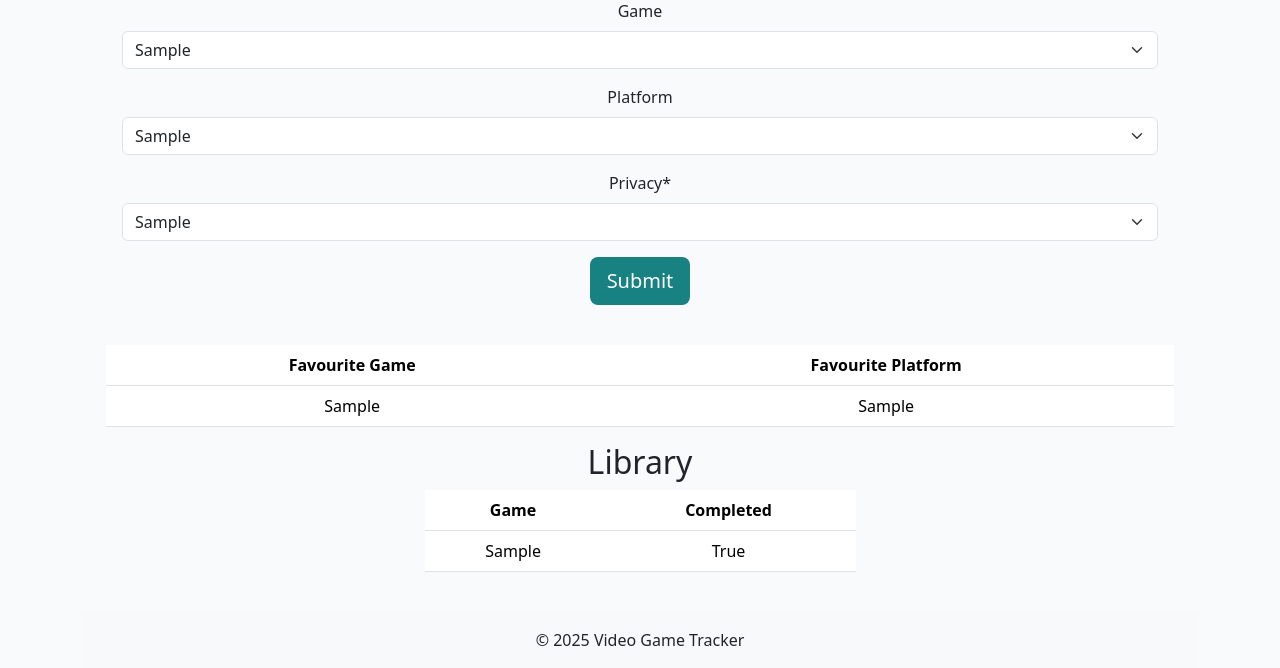
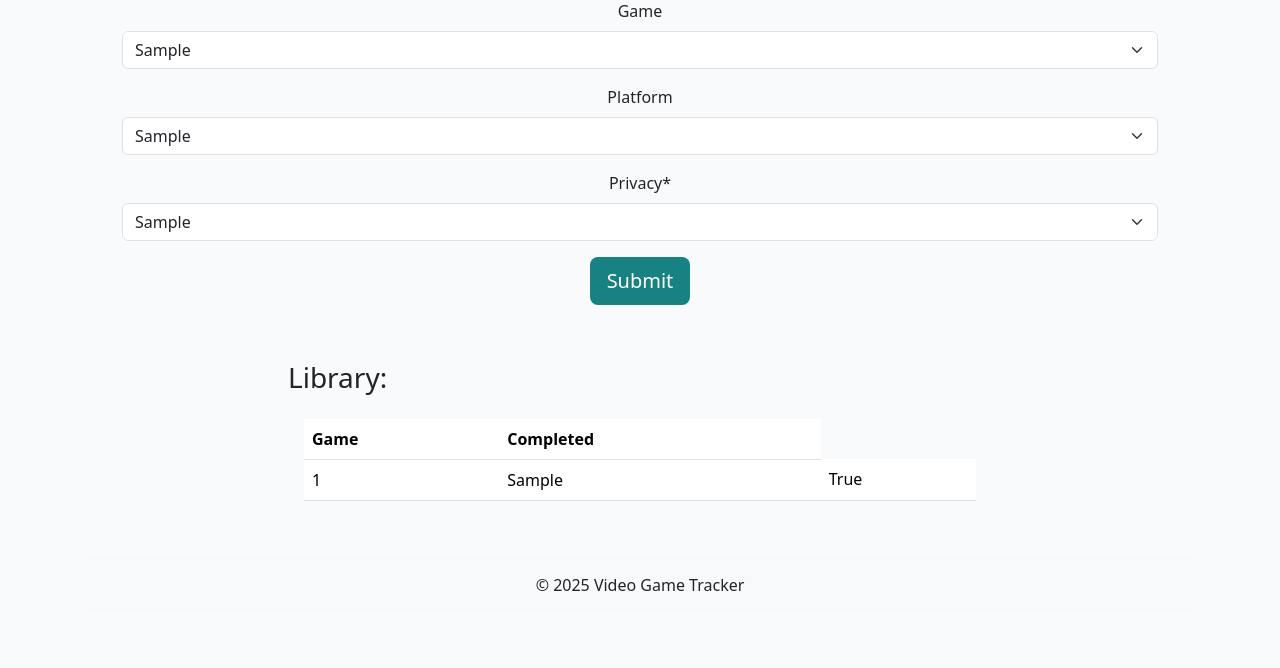
Before and after one commit to lcorndogl/Video-Game-Tracker, a Django app: page /manage/profile/ in a window 1280 px wide. Shown: the part 272-940 px from the top of the page. After the commit the page ends 863 px from the top, so only its background shows below. Run offline with Django 4.2, Linux system fonts and the light colour scheme; a user stored in the database is signed in; tables that the repository leaves empty hold one stand-in row (values such as "Sample post"); some libraries are stand-ins or nearby versions.

Commit message:
Show game ID on the edit profile page

```diff
--- a/profiles/templates/profiles/manage.html
+++ b/profiles/templates/profiles/manage.html
@@ -28,47 +28,60 @@
                         </div>
                     </div>
 
-
-                    <!-- Checks if the user has a favourite game or platform -->
-                    <p class="text-muted>">
-                    <table class="table">
-                        <tr>
-                            <!-- Define table headings based on the user's favourite game or platform -->
-                            {% if profile.game %}
-                            <th>Favourite Game</th>
-                            {% endif %}{% if profile.platform %}
-                            <th>Favourite Platform</th>
-                            {% endif %}
-                        </tr>
-                        <!-- Display favourites  -->
-                        <tr> {% if profile.game %}
-
-                            <td>{{ profile.game }}</td>{% endif %}{% if profile.platform %}
-
-                            <td>{{ profile.platform }}</td>
-                            {% endif %}
-
-                        </tr>
-                    </table>
-                    </p>
                 </div>
             </div>
             <div class="row justify-content-center">
                 <!-- Library Info -->
                 {% if library %}
-                <div class="card mb-4 col12 col-md-5 text-center mx-auto">
-                    <h2 class="card-title">Library</h2>
+
+                <div class="col-md-8 card mb-4  mt-3 ">
+                    <h3>Library:</h3>
+                    <div class="card-body">
+                        <!-- We want a for loop inside the empty control tags
+                    to iterate through each comment in comments -->
                     <table class="table">
                         <tr>
                             <th>Game</th>
                             <th>Completed</th>
                         </tr>
-                    {% for entry in library %}
-                    <tr>
-                    <td>{{entry.game}}</td><td>{{ entry.completed }}</td></tr>
-                    {% endfor %}
+                        {% for entry in library %}
+                        <tr>
+                            <td>{{entry.id}}</td>
+                            <td>{{entry.game}}</td>
+                            <td>{{ entry.completed }}</td>
+                        </tr>
+                        {% endfor %}
                 </div>
-            </table>
+                </table>
+
+
+                        {% for comment in comments %}
+                        <div class="p-2 comments
+                    {% if not comment.approved and comment.author == user %}
+                    faded{% elif not comment.approved %} d-none{% endif %}">
+                            <p class="font-weight-bold">
+                                {{ comment.commenter }}
+                                <span class="font-weight-normal">
+                                    {{ comment.created_on }}
+                                </span> wrote:
+                            </p>
+                            <div id="comment{{ comment.id }}">
+                                {{ comment.body | linebreaks }}
+                            </div>
+                            {% if not comment.approved and comment.commenter == user %}
+                            <p class="approval">
+                                This comment is awaiting approval
+                            </p>
+                            {% endif %}
+                            {% if user.is_authenticated and comment.commenter == user %}
+                            <button class="btn btn-delete" data-comment_id="{{ comment.id }}">Delete</button>
+                            <button class="btn btn-edit" data-comment_id="{{ comment.id }}">Edit</button>
+                            {% endif %}
+                        </div>
+                        <!-- Our for loop ends here -->
+                        {% endfor %}
+                    </div>
+                </div>
                 {% endif %}
 
             </div>
```
Also changed, not shown: profiles/views.py (+0 -19 lines), profiles/forms.py (line endings or trailing spaces).
